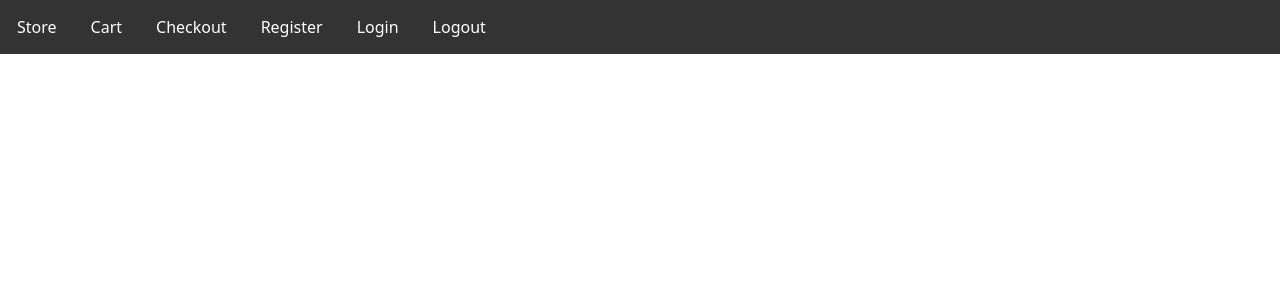
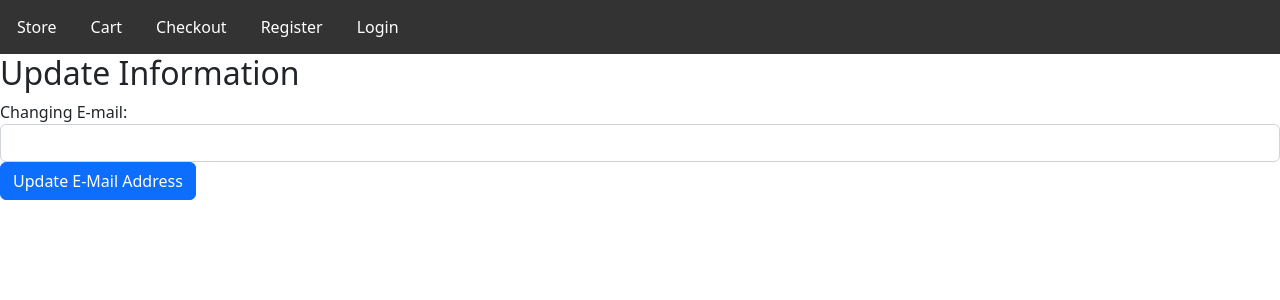
Before and after one commit to Revature-Capstone-1328/Game-Galaxy-Frontend, an Angular app: page /userInformation in a window 1280 px wide. Before the commit this address led to /. Shown: the top 300 px of the page. Built offline with nearby package versions, Linux system fonts and the light colour scheme.

Commit message:
Logout + User Information Update

```diff
--- a/src/app/app-routing.module.ts
+++ b/src/app/app-routing.module.ts
@@ -6,6 +6,7 @@ import { LoginComponent } from './components/login/login.component';
 import { LogoutComponent } from './components/logout/logout.component';
 import { RegisterComponent } from './components/register/register.component';
 import { StoreComponent } from './components/store/store.component';
+import { UserInformationComponent } from './components/user-information/user-information.component';
 
 const routes: Routes = [{
   path: "",
@@ -28,6 +29,9 @@ const routes: Routes = [{
 }, {
   path: 'logout',
   component: LogoutComponent
+}, {
+  path: 'userInformation',
+  component: UserInformationComponent
 }];
 
 @NgModule({
--- a/src/app/app.module.ts
+++ b/src/app/app.module.ts
@@ -12,6 +12,7 @@ import { HttpClientModule } from '@angular/common/http';
 import { FormsModule } from '@angular/forms';
 import { RegisterComponent } from './components/register/register.component';
 import { LogoutComponent } from './components/logout/logout.component';
+import { UserInformationComponent } from './components/user-information/user-information.component';
 
 @NgModule({
   declarations: [
@@ -22,7 +23,8 @@ import { LogoutComponent } from './components/logout/logout.component';
     CartComponent,
     CheckoutComponent,
     RegisterComponent,
-    LogoutComponent
+    LogoutComponent,
+    UserInformationComponent
   ],
   imports: [
     BrowserModule,
--- a/src/app/components/nav-bar/nav-bar.component.html
+++ b/src/app/components/nav-bar/nav-bar.component.html
@@ -3,6 +3,8 @@
   <li><a class="btn" routerLinkActive="active" routerLink="/cart">Cart</a></li>
   <li><a class="btn" routerLinkActive="active" routerLink="/checkout">Checkout</a></li>
   <li><a class="btn" routerLinkActive="active" routerLink="/register">Register</a></li>
-  <li><a class="btn" routerLinkActive="active" routerLink="/login">Login</a></li>
-  <li><a class="btn" routerLinkActive="active" routerLink="/logout">Logout</a></li>
+  <li *ngIf="!username"><a class="btn" routerLinkActive="active" routerLink="/login">Login</a></li>
+  <li *ngIf="username"><a class="btn" routerLinkActive="active" routerLink="/userInformation">{{username}}</a></li>
+  <li *ngIf="username"><a (click)="logout()" class="btn" routerLinkActive="active" routerLink="/logout">Logout</a></li>
+  <li *ngIf="username">{{username}} is logged in!</li>
 </ul>
--- a/src/app/components/nav-bar/nav-bar.component.ts
+++ b/src/app/components/nav-bar/nav-bar.component.ts
@@ -1,4 +1,5 @@
 import { Component, OnInit } from '@angular/core';
+import { UserService } from 'src/app/services/user.service';
 
 @Component({
   selector: 'app-nav-bar',
@@ -7,9 +8,15 @@ import { Component, OnInit } from '@angular/core';
 })
 export class NavBarComponent implements OnInit {
 
-  constructor() { }
+  username:string = (this.userService.activeUser)?this.userService.activeUser.username:"";
+
+  constructor(private userService:UserService) { }
 
   ngOnInit(): void {
   }
 
+  logout(){
+    this.userService.logout();
+  }
+
 }
--- a/src/app/components/store/store.component.ts
+++ b/src/app/components/store/store.component.ts
@@ -1,4 +1,5 @@
 import { Component, OnInit } from '@angular/core';
+import { UserService } from 'src/app/services/user.service';
 
 @Component({
   selector: 'app-store',
--- /dev/null
+++ b/src/app/components/user-information/user-information.component.html
@@ -0,0 +1,12 @@
+<div class="register">
+    <div class="form">
+      <h2 class="title">Update Information</h2>
+      <form class="reister-form">
+        <div class="form-group">
+          <label for="registerEmail">Changing E-mail:</label>
+          <input type="text" id="registerEmail" name="registerEmail" class="form-control" [(ngModel)]="newEmail">
+        </div>
+      </form>
+      <button class="btn btn-primary" (click)="update()">Update E-Mail Address</button>
+    </div>
+  </div>
--- /dev/null
+++ b/src/app/components/user-information/user-information.component.ts
@@ -0,0 +1,24 @@
+import { Component, OnInit } from '@angular/core';
+import { UserService } from 'src/app/services/user.service';
+
+@Component({
+  selector: 'app-user-information',
+  templateUrl: './user-information.component.html',
+  styleUrls: ['./user-information.component.css']
+})
+export class UserInformationComponent implements OnInit {
+
+  newEmail:string="";
+
+  constructor(private userService:UserService) { }
+
+  ngOnInit(): void {
+  }
+
+  update(){
+    if(this.newEmail){
+      this.userService.update(this.newEmail);
+    }
+  }
+
+}
--- a/src/app/services/user.service.ts
+++ b/src/app/services/user.service.ts
@@ -10,7 +10,6 @@ export class UserService {
   url:string = 'http://localhost:8087/users/';
 
   activeUser:User|null = null;
-  loggedIn:boolean = false;
 
   constructor(private http:HttpClient) { }
 
@@ -24,12 +23,16 @@ export class UserService {
   }
 
   logout(){
-    console.log("Before logout: " + this.activeUser?.username)
-    console.log("Logged in? " + this.loggedIn)
     this.activeUser = null;
-    this.loggedIn = false;
-    console.log("After logout: " + this.activeUser)
-    console.log("Logged in? " + this.loggedIn)
+  }
+
+  update(eMail:string){
+    if(this.activeUser){
+      this.activeUser.eMail = eMail;
+      return this.http.put(this.url,this.activeUser,{withCredentials:true});
+    }
+    console.log("Updating went wrong!");
+    return null;
   }
 
 }
```
Also changed, not shown: src/app/components/user-information/user-information.component.css (added), 1 other file (tests, documents, lock files or other folders).
